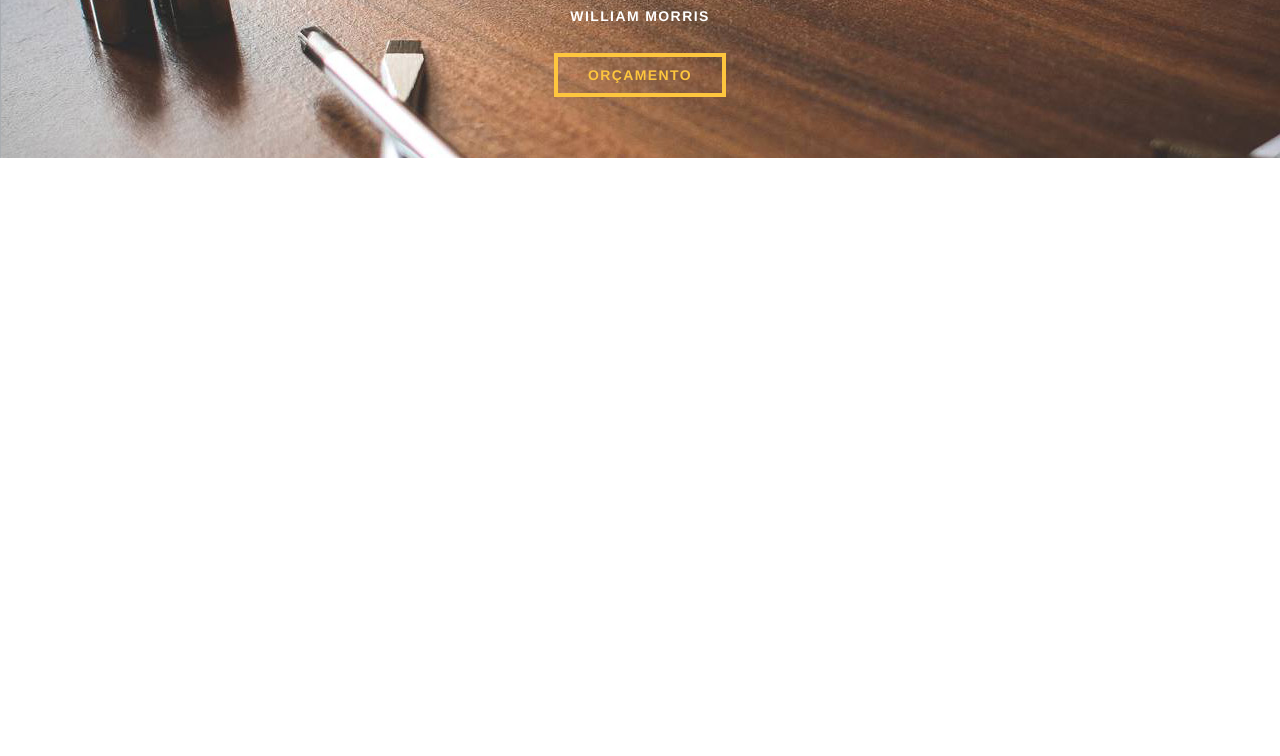
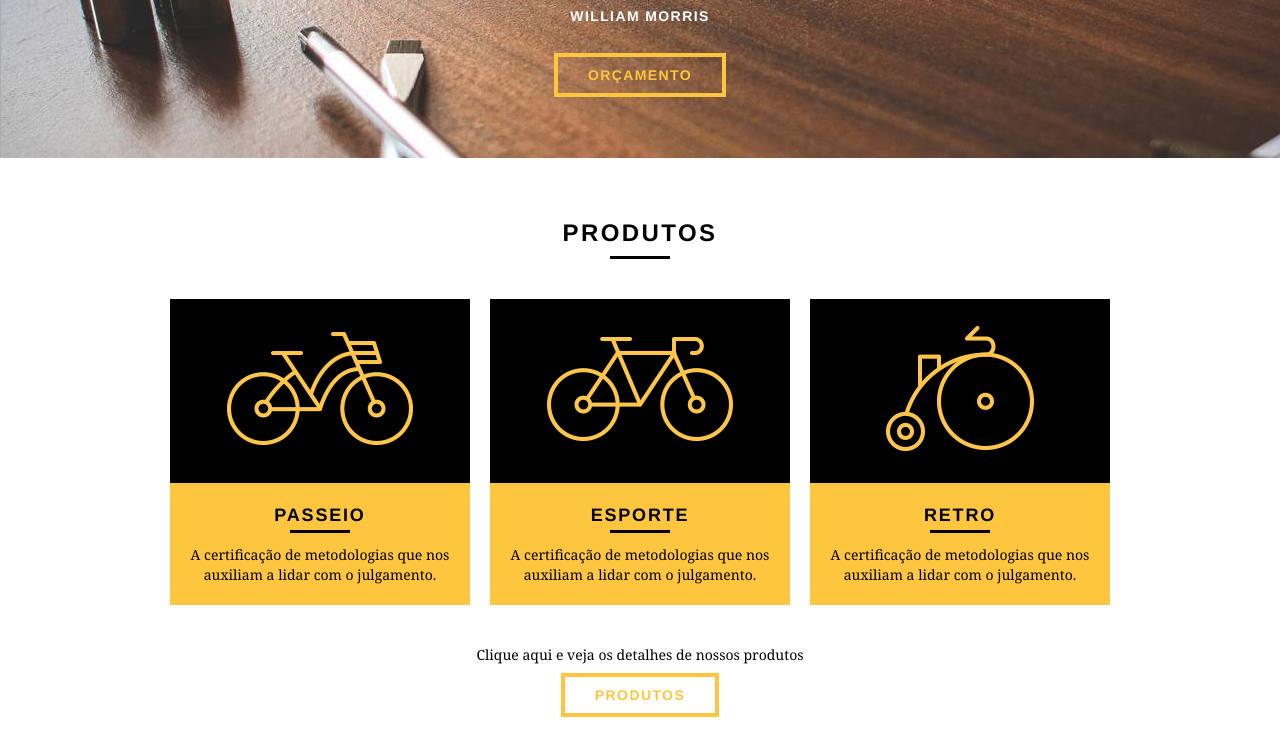
Before and after one commit to WilliamRoger/site-bikcraft, a plain HTML site: page index.html in a window 1280 px wide. Shown: the part 318-1074 px from the top of the page. Before the commit the page ends 800 px from the top, so only its background shows below. Drawn offline with Linux system fonts and the light colour scheme.

Commit message:
Estruturando Produtos

```diff
--- a/css/style.css
+++ b/css/style.css
@@ -20,6 +20,28 @@ p {
 .btn:hover {
   border-color: #fff;
   color: #fff;
+}
+.btn.btn-preto:hover {
+  border-color: #000;
+  color: #000;
+}
+.subtitulo {
+  font-size: 24px;
+  line-height: 30px;
+  font-weight: bold;
+  letter-spacing: .1em;
+  color: #000;
+  text-transform: uppercase;
+  text-align: center;
+  margin-bottom: 40px;
+}
+.subtitulo:after {
+  content: "";
+  display: block;
+  width: 60px;
+  height: 3px;
+  background: #000;
+  margin: 8px auto;
 }
 /* Header */
 .header {
@@ -90,3 +112,44 @@ p {
   font-size: 14px;
   letter-spacing: .1em;
 }
+
+/* Produtos */
+
+.produtos {
+  padding: 60px 0;
+}
+.produtos li {
+  background: #fec63e;
+  text-align: center;
+}
+.produtos li h3 {
+  font-size: 18px;
+  font-weight: bold;
+  line-height: 25px;
+  text-transform: uppercase;
+  letter-spacing: .1em;
+  margin-top: 20px;
+}
+.produtos li h3:after {
+  content: "";
+  display: block;
+  width: 60px;
+  height: 3px;
+  background: #000;
+  margin: 2px auto;
+}
+.produtos li p {
+  padding: 10px 20px 20px 20px;
+}
+.produtos_icone {
+  background: #000;
+  padding: 20px;
+}
+.call {
+  padding-top: 40px;
+  text-align: center;
+  clear: both;
+}
+.call p {
+  margin-bottom: 20px;
+}
--- a/index.html
+++ b/index.html
@@ -38,5 +38,41 @@
       <a href="produtos.html" class="btn">Orçamento</a>
     </div>
   </section>
+
+  <section class="produtos container">
+    <h2 class="subtitulo">Produtos</h2>
+    <ul class="produtos_lista">
+
+      <li class="grid-1-3">
+        <div class="produtos_icone">
+        <img src="img/produtos/passeio.png" alt="Bikcraft">
+        </div>
+        <h3>Passeio</h3>
+        <p>A certificação de metodologias que nos auxiliam a lidar com o julgamento.</p>
+      </li>
+
+      <li class="grid-1-3">
+        <div class="produtos_icone">
+        <img src="img/produtos/esporte.png" alt="Bikcraft">
+        </div>
+        <h3>Esporte</h3>
+        <p>A certificação de metodologias que nos auxiliam a lidar com o julgamento.</p>
+      </li>
+
+      <li class="grid-1-3">
+        <div class="produtos_icone">
+        <img src="img/produtos/retro.png" alt="Bikcraft">
+        </div>
+        <h3>Retro</h3>
+        <p>A certificação de metodologias que nos auxiliam a lidar com o julgamento.</p>
+      </li>
+
+    </ul>
+
+    <div class="call">
+      <p>Clique aqui e veja os detalhes de nossos produtos</p>
+      <a href="produtos.html" class="btn btn-preto">Produtos</a>
+    </div>
+  </section>
 </body>
 </html>
```
